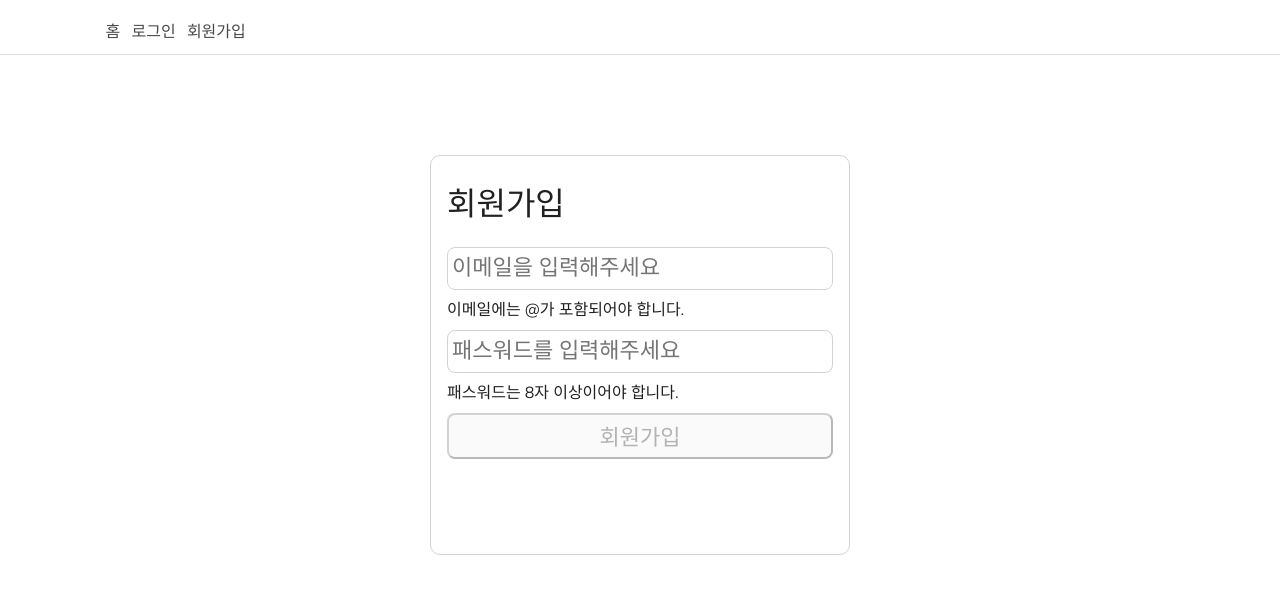
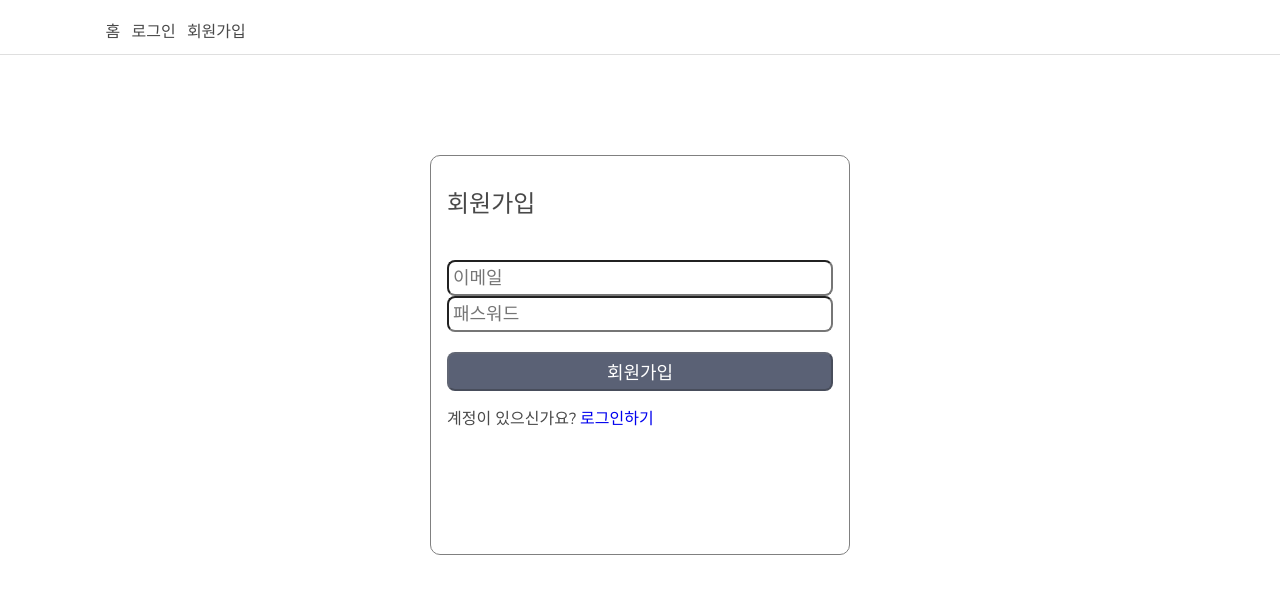
Before and after one commit to stellum/wanted-pre-onboarding-frontend, a React (Create React App) app: page /signup in a window 1280 px wide. Shown: the top 594 px of the page. Built offline with nearby package versions, Linux system fonts and the light colour scheme.

Commit message:
feat: 회원가입 기능 구현 완료

```diff
--- a/src/App.css
+++ b/src/App.css
@@ -22,6 +22,20 @@ body {
   color: #363636;
 }
 
+section {
+  width: 100%;
+  max-width: 420px;
+  min-height: 400px;
+  display: flex;
+  flex-direction: column;
+  justify-content: flex-start;
+  padding: 1rem;
+  margin: 100px auto;
+  border: 1px solid gray;
+  border-radius: 10px;
+  color: rgb(73, 73, 73);
+}
+
 span {
   margin-right: 30px;
 }
@@ -30,11 +44,22 @@ input[type="text"],
 input[type="password"],
 button {
   font-family: "Nunito", sans-serif;
-  font-size: 22px;
+  font-size: 18px;
   padding: 0.25rem;
   border-radius: 0.5rem;
+}
+
+button {
+  margin-top: 20px;
+  color: white;
+  background-color: #5a6175;
+  cursor: pointer;
 }
 
 input:focus button {
   padding: 0.5rem;
 }
+
+a {
+  text-decoration: none;
+}
--- /dev/null
+++ b/src/lib/baseUrl.js
@@ -0,0 +1,18 @@
+import axios from "axios";
+
+export const clientServer = axios.create({
+  baseURL: "https://www.pre-onboarding-selection-task.shop",
+});
+
+clientServer.interceptors.request.use(
+  (config) => {
+    const access_token = localStorage.getItem("access_token");
+    if (access_token) {
+      config.headers.Authorization = `Bearer ${access_token}`;
+    }
+    return config;
+  },
+  (error) => {
+    return Promise.reject(error);
+  }
+);
--- a/src/lib/hooks/useInputs.jsx
+++ /dev/null
@@ -1,16 +0,0 @@
-import { useCallback, useState } from "react";
-
-const useInputs = (initialValue) => {
-  const [values, setValues] = useState(initialValue);
-
-  const onChange = useCallback((e) => {
-    const { name, value } = e.target;
-    setValues((values) => ({ ...values, [name]: value }));
-  }, []);
-
-  const reset = useCallback(() => setValues(initialValue), [initialValue]);
-
-  return [values, onChange, reset];
-};
-
-export default useInputs;
--- a/src/pages/SignInPage.jsx
+++ b/src/pages/SignInPage.jsx
@@ -1,7 +1,96 @@
-import React from "react";
+import React, { useState, useEffect } from "react";
+import { useNavigate } from "react-router-dom";
+import { clientServer } from "../lib/baseUrl";
+const LOGIN_URL = "/auth/signin";
 
-const SignInPage = () => {
-  return <div>Sign In</div>;
+const SignIn = () => {
+  const navigate = useNavigate();
+  const [input, setInput] = useState({ email: "", password: "" });
+  const [validEmail, setValidEmail] = useState(false);
+
+  const handleInput = (e) => {
+    const { name, value } = e.target;
+    if (name === "email") {
+      setValidEmail(value.includes("@"));
+    }
+    setInput({ ...input, [name]: value });
+  };
+
+  const handleLogin = async () => {
+    try {
+      const response = await clientServer.post(LOGIN_URL, {
+        email: input.email,
+        password: input.password,
+      });
+
+      const access_token = response?.data?.access_token;
+      localStorage.setItem("access_token", access_token);
+      console.log(localStorage.getItem("access_token"));
+      if (response.status === 200) {
+        alert("로그인이 완료되었습니다");
+        navigate("/todo");
+      } else {
+        alert(
+          "아이디 또는 비밀번호를 잘못 입력했습니다. 입력하신 내용을 다시 확인해주세요."
+        );
+      }
+    } catch (error) {
+      alert(
+        "아이디 또는 비밀번호를 잘못 입력했습니다. 입력하신 내용을 다시 확인해주세요."
+      );
+      console.error(error);
+    }
+  };
+
+  useEffect(() => {
+    const token = localStorage.getItem("token");
+
+    if (token) {
+      navigate("/todo");
+    }
+  }, [navigate]);
+
+  return (
+    <>
+      <section>
+        <h1>로그인</h1>
+        <br />
+        <input
+          type="text"
+          id="email"
+          name="email"
+          data-testid="email-input"
+          autoComplete="off"
+          onChange={handleInput}
+          value={input.email}
+          placeholder="이메일"
+          required
+        />
+        <input
+          type="password"
+          id="password"
+          name="password"
+          data-testid="password-input"
+          onChange={handleInput}
+          value={input.password}
+          placeholder="비밀번호"
+          required
+        />
+        <button
+          data-testid="signin-button"
+          onClick={handleLogin}
+          disabled={!validEmail || input.password?.length < 8}
+        >
+          로그인
+        </button>
+
+        <p>
+          계정이 없으신가요?
+          <a href="/signup"> 회원가입</a>
+        </p>
+      </section>
+    </>
+  );
 };
 
-export default SignInPage;
+export default SignIn;
--- a/src/pages/SignUpPage.jsx
+++ b/src/pages/SignUpPage.jsx
@@ -1,65 +1,93 @@
 import React, { useState, useEffect } from "react";
-import classes from "./SignUpPage.module.css";
-import useInputs from "../lib/hooks/useInputs";
+import { useNavigate } from "react-router-dom";
+import { clientServer } from "../lib/baseUrl";
+const REGISTER_URL = "/auth/signup";
 
-const SignUpPage = () => {
-  const [signUpData, setSignUpData] = useInputs({ email: "", password: "" });
-  const [emailError, setEmailError] = useState("");
-  const [passwordError, setPasswordError] = useState("");
+const SignUp = () => {
+  const navigate = useNavigate();
+  const [input, setInput] = useState({ email: "", password: "" });
+  const [validEmail, setValidEmail] = useState(false);
+
+  const handleInput = (e) => {
+    const { name, value } = e.target;
+    if (name === "email") {
+      setValidEmail(value.includes("@"));
+    }
+    setInput({ ...input, [name]: value });
+  };
+
+  const handleSignUp = async () => {
+    try {
+      const response = await clientServer.post(REGISTER_URL, {
+        email: input.email,
+        password: input.password,
+      });
+
+      if (response.status === 201) {
+        alert("회원가입이 완료되었습니다");
+        navigate("/signin");
+      } else {
+        alert(
+          "아이디 또는 비밀번호를 잘못 입력했습니다. 입력하신 내용을 다시 확인해주세요."
+        );
+      }
+    } catch (error) {
+      alert("동일한 이메일이 이미 존재합니다.");
+      navigate("/signin");
+      console.error(error);
+    }
+  };
 
   useEffect(() => {
-    if (!signUpData.email.includes("@")) {
-      setEmailError("이메일에는 @가 포함되어야 합니다.");
-    } else {
-      setEmailError("유효한 이메일 입니다 :)");
+    const token = localStorage.getItem("token");
+
+    if (token) {
+      navigate("/todo");
     }
-
-    if (signUpData.password.length < 8) {
-      setPasswordError("패스워드는 8자 이상이어야 합니다.");
-    } else {
-      setPasswordError("유효한 패스워드 입니다 :)");
-    }
-  }, [signUpData]);
+  }, [navigate]);
 
   return (
     <>
-      <form className={classes.form}>
+      <section>
         <h1>회원가입</h1>
+        <br />
+
         <input
+          type="text"
+          id="email"
           name="email"
-          className={classes.input}
-          type="text"
-          placeholder="이메일을 입력해주세요"
-          id="email"
-          value={signUpData.email}
-          onChange={setSignUpData}
+          placeholder="이메일"
           data-testid="email-input"
+          autoComplete="off"
+          value={input.email}
+          onChange={handleInput}
+          required
         />
-        {emailError || <div className={classes.error}>{emailError}</div>}
 
         <input
           name="password"
-          className={classes.input}
+          placeholder="패스워드"
+          data-testid="password-input"
           type="password"
-          placeholder="패스워드를 입력해주세요"
-          value={signUpData.password}
-          onChange={setSignUpData}
-          data-testid="password-input"
+          value={input.password}
+          onChange={handleInput}
+          required
         />
-        {passwordError && <div className={classes.error}>{passwordError}</div>}
-
         <button
-          type="submit"
           data-testid="signup-button"
-          disabled={
-            !signUpData.email.includes("@") || signUpData.password.length < 8
-          }
+          onClick={handleSignUp}
+          disabled={!validEmail || input.password?.length < 8}
         >
           회원가입
         </button>
-      </form>
+
+        <p>
+          계정이 있으신가요?
+          <a href="/signin"> 로그인하기</a>
+        </p>
+      </section>
     </>
   );
 };
 
-export default SignUpPage;
+export default SignUp;
```
Also changed, not shown: 1 other file (tests, documents, lock files or other folders).
